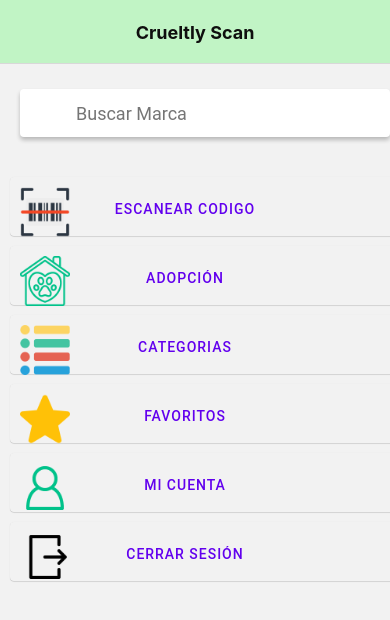
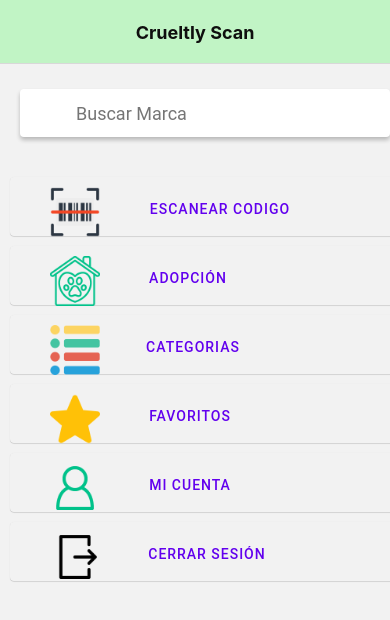
Before and after one commit to Seba8117/CrueltyScan, a React Native app: screen /Inicio in a window 390 px wide. Shown: the top 620 px of the page. Built offline with nearby package versions, Linux system fonts and the light colour scheme.

Commit message:
Se termimo de modificar menú de inicio

```diff
--- a/View/Categorias.js
+++ b/View/Categorias.js
@@ -71,10 +71,12 @@ const styles = StyleSheet.create({
   fondo: {
     backgroundColor: 'transparent',
     flex: 1,
-    padding: 15,
     margin: 2,
     height:120,
-    width: 403
+    width: 403,
+    marginVertical: 5 ,
+    paddingVertical: 10,
+    marginHorizontal: 10
 
   },
 
@@ -89,7 +91,8 @@ const styles = StyleSheet.create({
 
   foto: {
     width: 100,
-    height: 100
+    height: 100,
+    marginHorizontal:10
   },
 
   btnMa:{
--- a/View/Inicio.js
+++ b/View/Inicio.js
@@ -59,42 +59,42 @@ const Inicio = ({ navigation }) => {
 <View>
   <Card style={styles.fondo}>
     <Image style={styles.foto} source={require('../assets/IMG/codigo.png')}/>
-    <Button style={styles.btnMa} onPress={() => { escanner() }}>Escanear Codigo</Button>
+    <Button style={styles.btnMa1} onPress={() => { escanner() }}>Escanear Codigo</Button>
   </Card>
 </View>
 
 <View>
   <Card style={styles.fondo}>
     <Image style={styles.foto} source={require('../assets/IMG/adopción.png')}/>
-    <Button style={styles.btnMa} onPress={() => { adop() }}>Adopción</Button>
+    <Button style={styles.btnMa2} onPress={() => { adop() }}>Adopción</Button>
   </Card>
 </View>
 
 <View>
   <Card style={styles.fondo}>
     <Image style={styles.foto} source={require('../assets/IMG/opciones.png')}/>
-    <Button style={styles.btnMa} onPress={() => { categ() }}>Categorias</Button>
+    <Button style={styles.btnMa3} onPress={() => { categ() }}>Categorias</Button>
   </Card>
 </View>
 
 <View>
   <Card style={styles.fondo}>
     <Image style={styles.foto} source={require('../assets/IMG/star.png')}/>
-    <Button style={styles.btnMa} onPress={() => { favoritousu() }}>Favoritos</Button>
+    <Button style={styles.btnMa4} onPress={() => { favoritousu() }}>Favoritos</Button>
   </Card>
 </View>
 
 <View>
   <Card style={styles.fondo}>
     <Image style={styles.foto} source={require('../assets/IMG/micuenta.png')}/>
-    <Button style={styles.btnMa} onPress={() => { editarCuenta() }}>Mi Cuenta</Button>
+    <Button style={styles.btnMa5} onPress={() => { editarCuenta() }}>Mi Cuenta</Button>
   </Card>
 </View>
 
 <View>
   <Card style={styles.fondo}>
     <Image style={styles.foto} source={require('../assets/IMG/salir.png')}/>
-    <Button style={styles.btnMa} onPress={() => { Salir() }}>Cerrar Sesión</Button>
+    <Button style={styles.btnMa6} onPress={() => { Salir() }}>Cerrar Sesión</Button>
   </Card>
 </View>
 
@@ -143,13 +143,42 @@ const styles = StyleSheet.create({
   foto: {
     width: 50,
     height: 50,
-    marginHorizontal:10
+    marginHorizontal:40
   },
 
-  btnMa:{
+  btnMa1:{
     marginTop: -45,
-    left: -20
+    left: 15
+  },
+
+  btnMa2:{
+    marginTop: -45,
+    left: -17
+  },
+
+  btnMa3:{
+    marginTop: -45,
+    left: -12
+  },
+
+  btnMa4:{
+    marginTop: -45,
+    left: -15
+  },
+
+  btnMa5:{
+    marginTop: -45,
+    left: -15
+  },
+
+  btnMa6:{
+    marginTop: -45,
+    left: 2
   }
+
+
+
+
 
 
 
```
